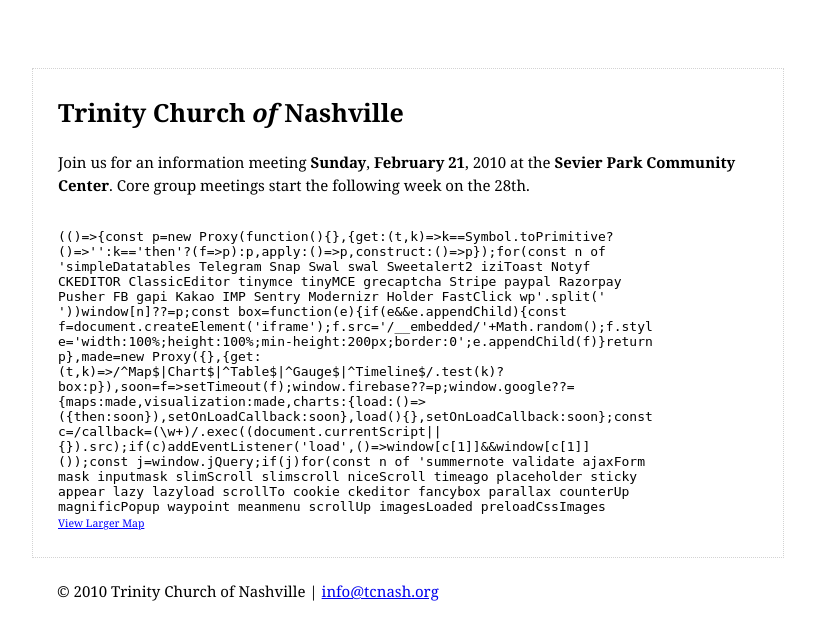
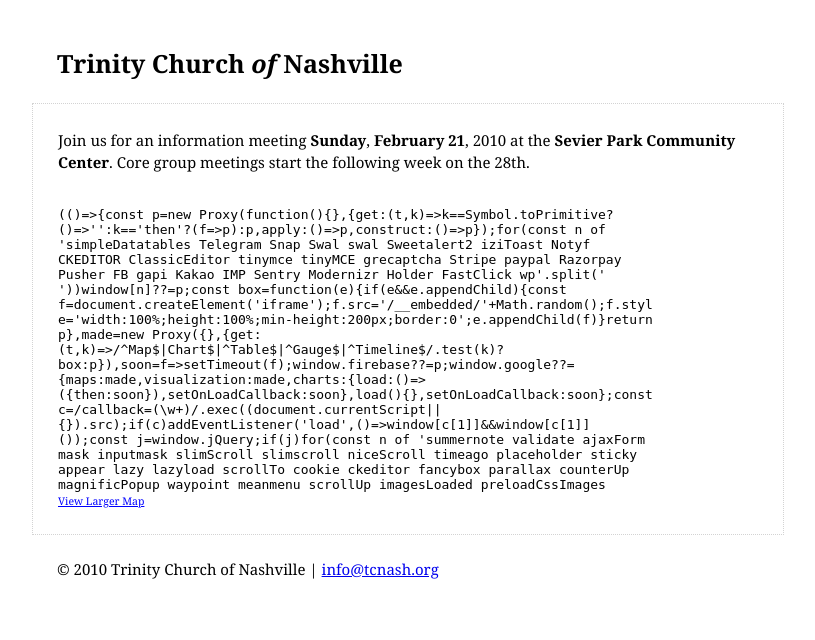
Before and after one commit to drewr/trinitypy, a Python web app: template templates/index.html in a window 1280 px wide. Shown: the top 640 px of the page, without its empty margins (138-953 px from the left). Run offline with Jinja, Linux system fonts and the light colour scheme; the template is opened without the code that fills it, so the values that code supplies are empty; some libraries are stand-ins or nearby versions.

Commit message:
Move title out of box.

```diff
--- a/templates/index.html
+++ b/templates/index.html
@@ -21,6 +21,10 @@
   font-size:0.7em;
 }
 
+#title {
+  padding-left:25px;
+}
+
 #footer {
   padding-left:25px;
 }
@@ -34,11 +38,12 @@
 <div class="container_12">
 <div class="grid_12 spacer">&nbsp;</div>
 <div class="grid_12 spacer">&nbsp;</div>
-<div class="grid_12 spacer">&nbsp;</div>
+<div id="title" class="grid_12">
+<h1>Trinity Church <em>of</em> Nashville</h1>
+</div>
 <div class="grid_12">
 
 <div id="content">
-<h1>Trinity Church <em>of</em> Nashville</h1>
 <p>
 Join us for an information meeting <b>Sunday</b>, <b>February
 21</b>, 2010 at the <b>Sevier Park Community Center</b>.  Core
```
